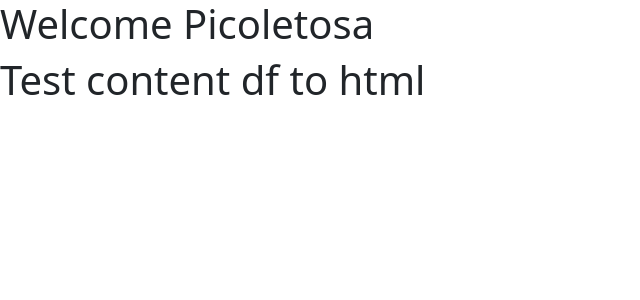
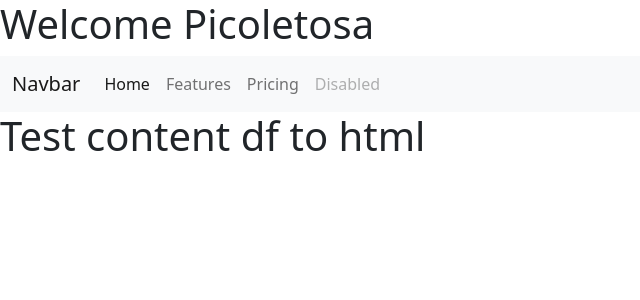
Before and after one commit to sebasalvarez13/spoti-tours, a Flask app: template development/templates/dashboard.html in a window 1280 px wide. Shown: the top 300 px of the page, without its empty margins (0-640 px from the left). Run offline with Flask 2, Linux system fonts and the light colour scheme; the template is opened without the code that fills it, so the values that code supplies are empty; parts of the project's set-up code (start-up, migrations or seed data) failed here and were passed over.

Commit message:
Add navbar

```diff
--- a/development/templates/base.html
+++ b/development/templates/base.html
@@ -12,8 +12,27 @@
         </head>
         <body>
             <h1>Welcome Picoletosa</h1>
+
+            <!-- Create navbar-->
+            <nav class="navbar navbar-expand-lg navbar-light bg-light">
+                <div class="container-fluid">
+                  <a class="navbar-brand" href="#">Navbar</a>
+                  <button class="navbar-toggler" type="button" data-bs-toggle="collapse" data-bs-target="#navbarNavAltMarkup" aria-controls="navbarNavAltMarkup" aria-expanded="false" aria-label="Toggle navigation">
+                    <span class="navbar-toggler-icon"></span>
+                  </button>
+                  <div class="collapse navbar-collapse" id="navbarNavAltMarkup">
+                    <div class="navbar-nav">
+                      <a class="nav-link active" aria-current="page" href="#">Home</a>
+                      <a class="nav-link" href="#">Features</a>
+                      <a class="nav-link" href="#">Pricing</a>
+                      <a class="nav-link disabled">Disabled</a>
+                    </div>
+                  </div>
+                </div>
+              </nav>
+
             {% block content %}
-            <!-- Insert any code for content-->
+
             {% endblock %}
 
             <!-- Bootstrap JS Bundle: includes every plugin and dependency-->
```
